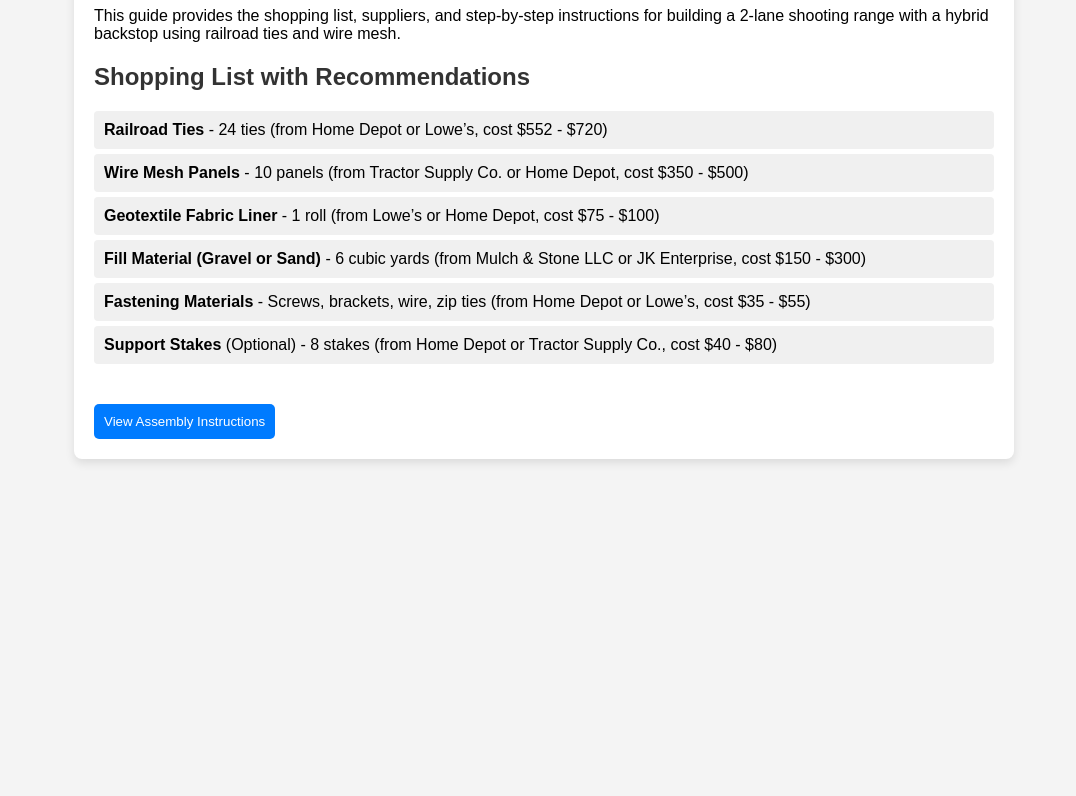
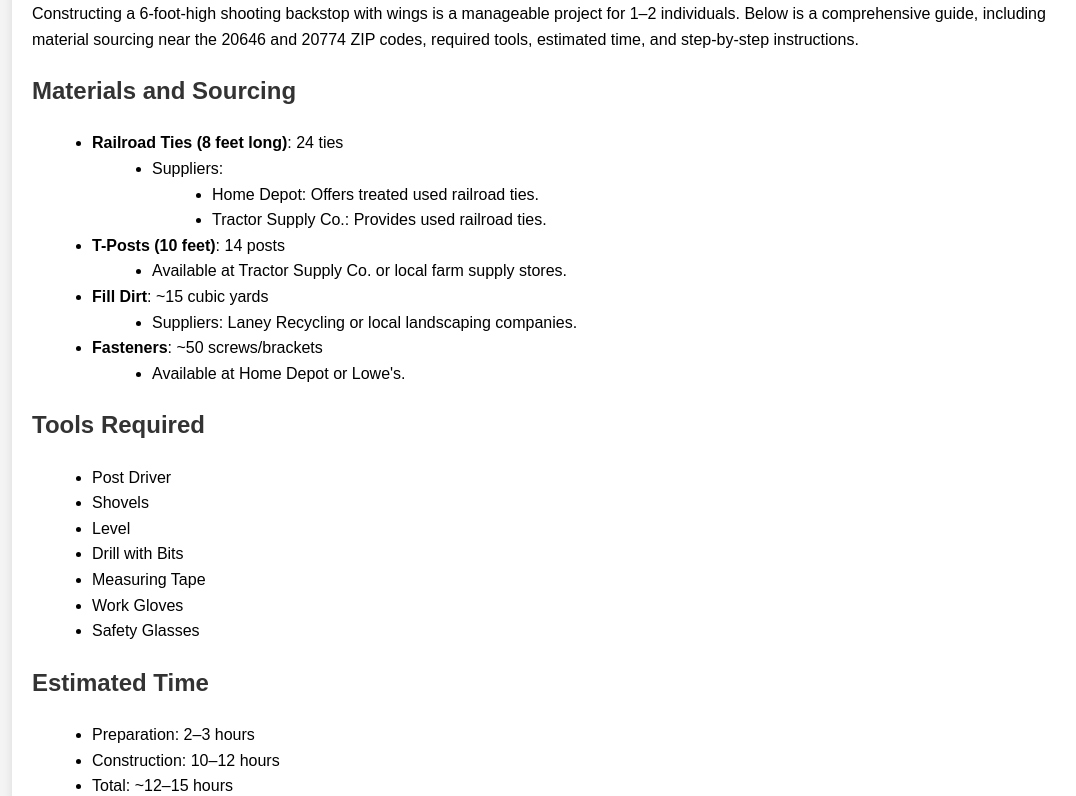
Before and after one commit to jayhagewood/Back-Stop-Blog, a plain HTML site: page index.html in a window 1280 px wide. Shown: the part 113-909 px from the top of the page, without its empty margins (96-1172 px from the left). Before the commit the page ends 800 px from the top, so only its background shows below. Drawn offline with Linux system fonts and the light colour scheme.

Commit message:
Update index.html

```diff
--- a/index.html
+++ b/index.html
@@ -3,125 +3,138 @@
 <head>
     <meta charset="UTF-8">
     <meta name="viewport" content="width=device-width, initial-scale=1.0">
-  <title>2-Lane Shooting Range Build Guide</title>
+    <title>Shooting Backstop Construction Guide</title>
     <style>
         body {
             font-family: Arial, sans-serif;
-      margin: 20px;
+            line-height: 1.6;
+            margin: 0;
             padding: 0;
             background-color: #f4f4f4;
         }
-    h1, h2 {
+        .container {
+            width: 80%;
+            margin: auto;
+            overflow: hidden;
+            padding: 20px;
+            background: #fff;
+            box-shadow: 0 0 10px rgba(0, 0, 0, 0.1);
+        }
+        h1, h2, h3 {
             color: #333;
         }
-    .container {
-      max-width: 1200px;
-      margin: 0 auto;
-      background: white;
-      padding: 20px;
-      border-radius: 8px;
-      box-shadow: 0 4px 10px rgba(0, 0, 0, 0.1);
+        ul {
+            list-style-type: disc;
+            margin-left: 20px;
         }
-    .shopping-list, .instructions {
+        .image-placeholder {
+            width: 100%;
+            height: 300px;
+            background-color: #ddd;
             margin: 20px 0;
+            display: flex;
+            align-items: center;
+            justify-content: center;
+            color: #666;
+            font-size: 1.2em;
+            border: 2px dashed #ccc;
         }
-    .shopping-list ul, .instructions ol {
-      list-style-type: none;
-      padding: 0;
-    }
-    .shopping-list ul li, .instructions ol li {
-      background: #f0f0f0;
-      padding: 10px;
-      margin: 5px 0;
-      border-radius: 4px;
-    }
-    button {
-      margin-top: 20px;
-      padding: 10px 15px;
-      background-color: #007bff;
-      color: white;
-      border: none;
-      border-radius: 5px;
-      cursor: pointer;
-    }
-    button:hover {
-      background-color: #0056b3;
-    }
-<style>
-  body {
-    background-color: #fafafa;
-    font-family: 'Roboto', sans-serif;
-    color: #333;
-  }
-  h1 {
-    color: #4CAF50;
-  }
-  .container {
-    max-width: 900px;
-    margin: 20px auto;
-    padding: 20px;
-    background-color: white;
-    border-radius: 8px;
-    box-shadow: 0 4px 10px rgba(0, 0, 0, 0.1);
-  }
-  button {
-    background-color: #007bff;
-    color: white;
-    padding: 10px;
-    border-radius: 5px;
-    cursor: pointer;
-  }
-  button:hover {
-    background-color: #0056b3;
-  }
-</style>
-
     </style>
 </head>
 <body>
+    <div class="container">
+        <h1>Shooting Backstop Construction Guide</h1>
+        <p>Constructing a 6-foot-high shooting backstop with wings is a manageable project for 1–2 individuals. Below is a comprehensive guide, including material sourcing near the 20646 and 20774 ZIP codes, required tools, estimated time, and step-by-step instructions.</p>
 
-  <div class="container">
-    <h1>2-Lane Shooting Range Build Guide</h1>
-    <p>This guide provides the shopping list, suppliers, and step-by-step instructions for building a 2-lane shooting range with a hybrid backstop using railroad ties and wire mesh.</p>
+        <h2>Materials and Sourcing</h2>
+        <ul>
+            <li><strong>Railroad Ties (8 feet long)</strong>: 24 ties
+                <ul>
+                    <li>Suppliers:
+                        <ul>
+                            <li>Home Depot: Offers treated used railroad ties.</li>
+                            <li>Tractor Supply Co.: Provides used railroad ties.</li>
+                        </ul>
+                    </li>
+                </ul>
+            </li>
+            <li><strong>T-Posts (10 feet)</strong>: 14 posts
+                <ul>
+                    <li>Available at Tractor Supply Co. or local farm supply stores.</li>
+                </ul>
+            </li>
+            <li><strong>Fill Dirt</strong>: ~15 cubic yards
+                <ul>
+                    <li>Suppliers: Laney Recycling or local landscaping companies.</li>
+                </ul>
+            </li>
+            <li><strong>Fasteners</strong>: ~50 screws/brackets
+                <ul>
+                    <li>Available at Home Depot or Lowe's.</li>
+                </ul>
+            </li>
+        </ul>
 
-    <div class="shopping-list">
-      <h2>Shopping List with Recommendations</h2>
+        <h2>Tools Required</h2>
         <ul>
-        <li><strong>Railroad Ties</strong> - 24 ties (from Home Depot or Lowe’s, cost $552 - $720)</li>
-        <li><strong>Wire Mesh Panels</strong> - 10 panels (from Tractor Supply Co. or Home Depot, cost $350 - $500)</li>
-        <li><strong>Geotextile Fabric Liner</strong> - 1 roll (from Lowe’s or Home Depot, cost $75 - $100)</li>
-        <li><strong>Fill Material (Gravel or Sand)</strong> - 6 cubic yards (from Mulch & Stone LLC or JK Enterprise, cost $150 - $300)</li>
-        <li><strong>Fastening Materials</strong> - Screws, brackets, wire, zip ties (from Home Depot or Lowe’s, cost $35 - $55)</li>
-        <li><strong>Support Stakes</strong> (Optional) - 8 stakes (from Home Depot or Tractor Supply Co., cost $40 - $80)</li>
+            <li>Post Driver</li>
+            <li>Shovels</li>
+            <li>Level</li>
+            <li>Drill with Bits</li>
+            <li>Measuring Tape</li>
+            <li>Work Gloves</li>
+            <li>Safety Glasses</li>
+        </ul>
+
+        <h2>Estimated Time</h2>
+        <ul>
+            <li>Preparation: 2–3 hours</li>
+            <li>Construction: 10–12 hours</li>
+            <li>Total: ~12–15 hours</li>
+        </ul>
+
+        <h2>Step-by-Step Construction Guide</h2>
+        <h3>1. Site Preparation</h3>
+        <ul>
+            <li>Clear the area of debris.</li>
+            <li>Mark the layout with stakes and string.</li>
+        </ul>
+        <div class="image-placeholder">Image Placeholder: Site Preparation</div>
+
+        <h3>2. Install T-Posts</h3>
+        <ul>
+            <li>Place T-posts 4 feet apart.</li>
+            <li>Drive posts 3 feet into the ground, leaving 7 feet above ground.</li>
+            <li>Check alignment with a level.</li>
+        </ul>
+        <div class="image-placeholder">Image Placeholder: Installing T-Posts</div>
+
+        <h3>3. Stack Railroad Ties</h3>
+        <ul>
+            <li>Lay the first layer of ties horizontally between the T-posts.</li>
+            <li>Stack ties 4 high, securing them to the posts with screws or brackets.</li>
+        </ul>
+        <div class="image-placeholder">Image Placeholder: Stacking Railroad Ties</div>
+
+        <h3>4. Construct Wings</h3>
+        <ul>
+            <li>Position the wings at a 45-degree angle to the main backstop.</li>
+            <li>Repeat the steps for stacking ties and securing posts.</li>
+        </ul>
+        <div class="image-placeholder">Image Placeholder: Constructing Wings</div>
+
+        <h3>5. Add Fill Dirt</h3>
+        <ul>
+            <li>Shovel fill dirt behind the backstop and wings.</li>
+            <li>Compact the dirt to reduce erosion and add stability.</li>
+        </ul>
+        <div class="image-placeholder">Image Placeholder: Adding Fill Dirt</div>
+
+        <h3>6. Final Inspection</h3>
+        <ul>
+            <li>Ensure all ties and posts are secure.</li>
+            <li>Clean up tools and materials.</li>
         </ul>
     </div>
-
-    <button onclick="showInstructions()">View Assembly Instructions</button>
-
-    <div class="instructions" id="instructions" style="display:none;">
-      <h2>Assembly Instructions</h2>
-      <ol>
-        <li><strong>Prepare the Ground:</strong> Clear and level the site, marking a 16' x 4' area for the backstop and 8' x 4' areas for the sides.</li>
-        <li><strong>Lay the Railroad Ties:</strong> Lay 6 ties side by side for the backstop, then stack 2 more layers to form a 4' deep base. Do the same for the sides with 3 ties per layer.</li>
-        <li><strong>Attach Wire Mesh Panels:</strong> Secure 4' x 8' mesh panels to the top of the railroad ties using screws and brackets. Repeat for the sides.</li>
-        <li><strong>Install Geotextile Fabric:</strong> Line the inside of the mesh panels with fabric, securing it with zip ties.</li>
-        <li><strong>Add Fill Material:</strong> Fill the structure with gravel or sand, compacting it evenly throughout.</li>
-        <li><strong>Finalize the Structure:</strong> Secure the tops of the mesh panels with wire or zip ties. Add support stakes if necessary.</li>
-        <li><strong>Test and Inspect:</strong> Ensure stability and perform test shots to check the effectiveness of the backstop.</li>
-      </ol>
-    </div>
-  </div>
-
-  <script>
-    function showInstructions() {
-      const instructions = document.getElementById("instructions");
-      if (instructions.style.display === "none") {
-        instructions.style.display = "block";
-      } else {
-        instructions.style.display = "none";
-      }
-    }
-  </script>
-
 </body>
 </html>
```
Lines whose indentation alone changed are shown as unchanged.
